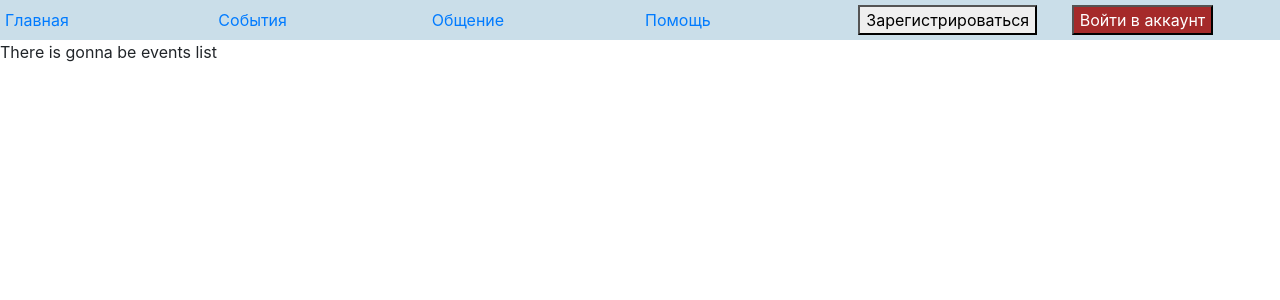
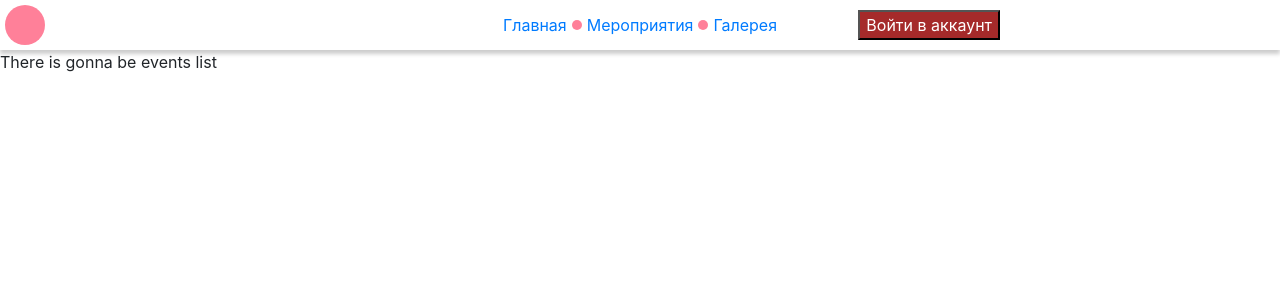
Before and after one commit to Ninja-Official/help-children-frontend, a Nuxt app: page /events in a window 1280 px wide. Shown: the top 300 px of the page. Built offline with nearby package versions, Linux system fonts and the light colour scheme.

Commit message:
Imporved navbar ui

```diff
--- a/components/NavButton.vue
+++ b/components/NavButton.vue
@@ -1,5 +1,5 @@
 <template>
-  <div class="nav-btn">
+  <div class="nav-btn-link">
     <NuxtLink v-bind:to="route"> {{ buttonText }} </NuxtLink>
   </div>
 </template>
@@ -25,4 +25,10 @@
 
 }
 
+.nav-btn-link {
+  display: flex;
+  justify-content: center; /* align horizontal */
+  align-items: center;
+}
+
 </style>
--- /dev/null
+++ b/components/NavCircleSeparator.vue
@@ -0,0 +1,23 @@
+<template>
+  <div class = "nav-separator">
+
+  </div>
+</template>
+
+<script>
+  export default {
+
+  }
+</script>
+
+<style scoped>
+
+.nav-separator {
+  margin: 10px 5px 10px 5px;
+  height: 10px;
+  width: 10px;
+  border-radius: 50%;
+  background-color: #FF8099;
+}
+
+</style>
--- /dev/null
+++ b/components/TheAppLogo.vue
@@ -0,0 +1,28 @@
+<template>
+  <div class="logo-container">
+    <div class="logo-circle">
+
+    </div>
+  </div>
+</template>
+
+<script>
+  export default {
+
+  }
+</script>
+
+<style scoped>
+
+.logo-container {
+  margin: 15px 50px 15px 40px;
+}
+
+.logo-circle {
+  background-color: #FF8099;
+  border-radius: 50%;
+  width: 40px;
+  height: 40px;
+}
+
+</style>
--- /dev/null
+++ b/components/TheAuthorizationSection.vue
@@ -0,0 +1,11 @@
+<template>
+  <div>
+    <TheLoginButton />
+  </div>
+</template>
+
+<script>
+  export default {
+
+  }
+</script>
--- /dev/null
+++ b/components/TheNavButtonsRoutesSection.vue
@@ -0,0 +1,25 @@
+<template>
+  <div class="buttons-section">
+    <NavButton button-text="Главная" route="/home" />
+    <NavCircleSeparator />
+    <NavButton button-text="Мероприятия" route="/events" />
+    <NavCircleSeparator />
+    <NavButton button-text="Галерея" route="/chat" />
+  </div>
+</template>
+
+<script>
+  export default {
+
+  }
+</script>
+
+<style scoped>
+
+.buttons-section {
+  display: flex;
+  justify-content: center;
+  align-content: center;
+}
+
+</style>
--- a/components/TheNavbar.vue
+++ b/components/TheNavbar.vue
@@ -1,11 +1,8 @@
 <template>
   <nav>
-    <NavButton class="nav-el" button-text="Главная" route="/home" />
-    <NavButton class="nav-el" button-text="События" route="/events" />
-    <NavButton class="nav-el" button-text="Общение" route="/chat" />
-    <NavButton class="nav-el" button-text="Помощь" route="/help" />
-    <TheRegistrationButton class="nav-el" />
-    <TheLoginButton class="nav-el" />
+    <TheAppLogo class="nav-el"/>
+    <TheNavButtonsRoutesSection class="nav-el" />
+    <TheAuthorizationSection class="nav-el" />
   </nav>
 </template>
 
@@ -23,8 +20,9 @@ nav {
   display: flex;
   justify-content: center;
   align-items: center;
-  background-color: rgb(202, 222, 233);
+  background-color: white;
   margin: 0;
+  box-shadow: 0 4px 4px 0 rgba(0,0,0,.2);
 }
 
 .nav-el {
```
